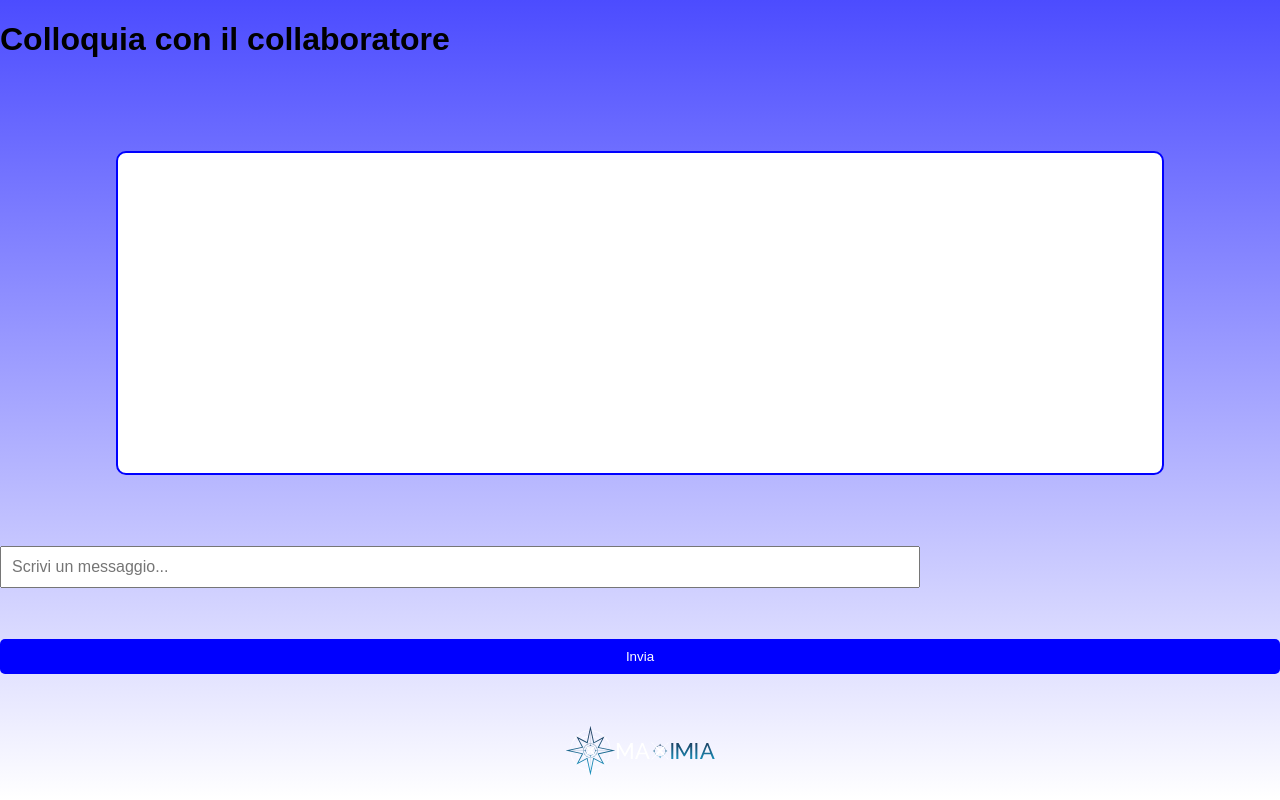
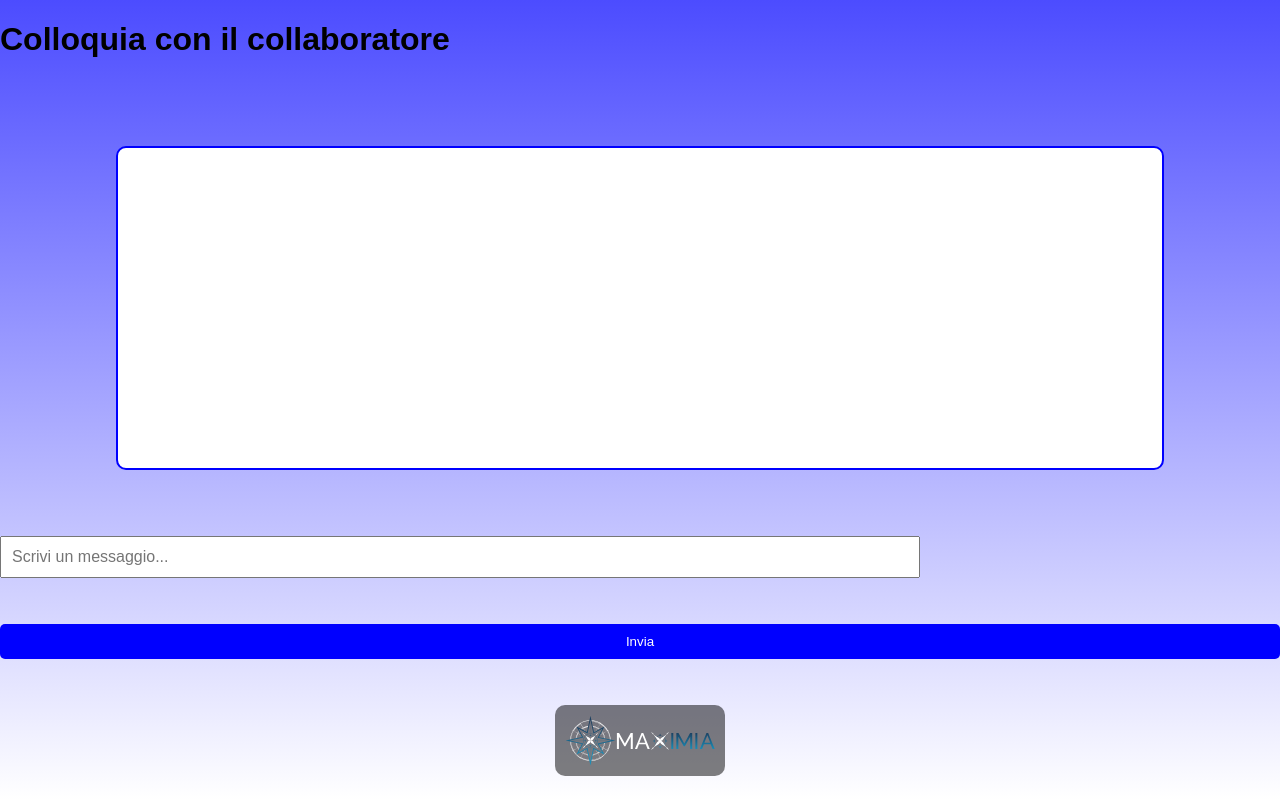
Before and after one commit to marcellourso/openaibot, a Flask app: page / in a window 1280 px wide. Run offline with Flask 3, Linux system fonts and the light colour scheme.

Commit message:
Update index.html

```diff
--- a/templates/index.html
+++ b/templates/index.html
@@ -55,6 +55,12 @@
             max-width: 150px; /* Imposta la dimensione massima dell'immagine */
             opacity: 1; /* Puoi cambiare l'opacità se necessario */
         }
+
+        #footer-image img {
+            background-color: rgba(0, 0, 0, 0.5); /* Sfondo nero semitrasparente */
+            padding: 10px; /* Aggiunge spazio intorno all'immagine */
+            border-radius: 10px; /* Arrotonda i bordi */
+        }
     </style>
 </head>
 <body>
```
